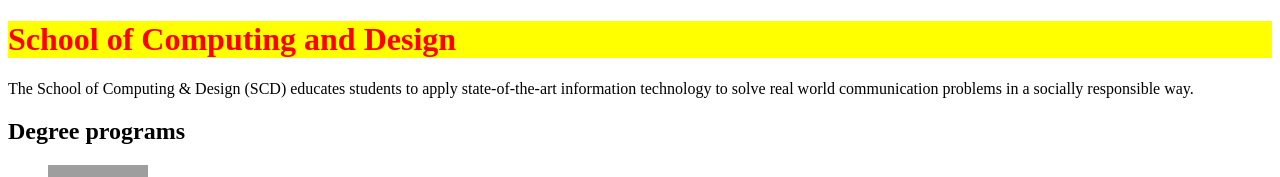
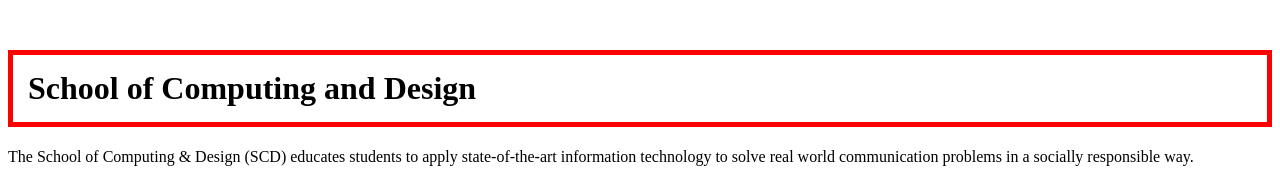
Before and after one commit to nanogain/nanogain.github.io, a plain HTML site: page practice/css-intro.html in a window 1280 px wide. Shown: the top 177 px of the page. Drawn offline with Linux system fonts and the light colour scheme; grey boxes are pictures that could not be loaded.

Commit message:
Update css-intro.html

```diff
--- a/practice/css-intro.html
+++ b/practice/css-intro.html
@@ -5,8 +5,10 @@
     <title>CSS intro</title>
     <style>
       h1{
-        color:red;
-        background-color:yellow;
+         padding: 15px;
+         border: 5px solid red;
+         margin-top: 50px;
+
       }
     </style>
   </head>
```
